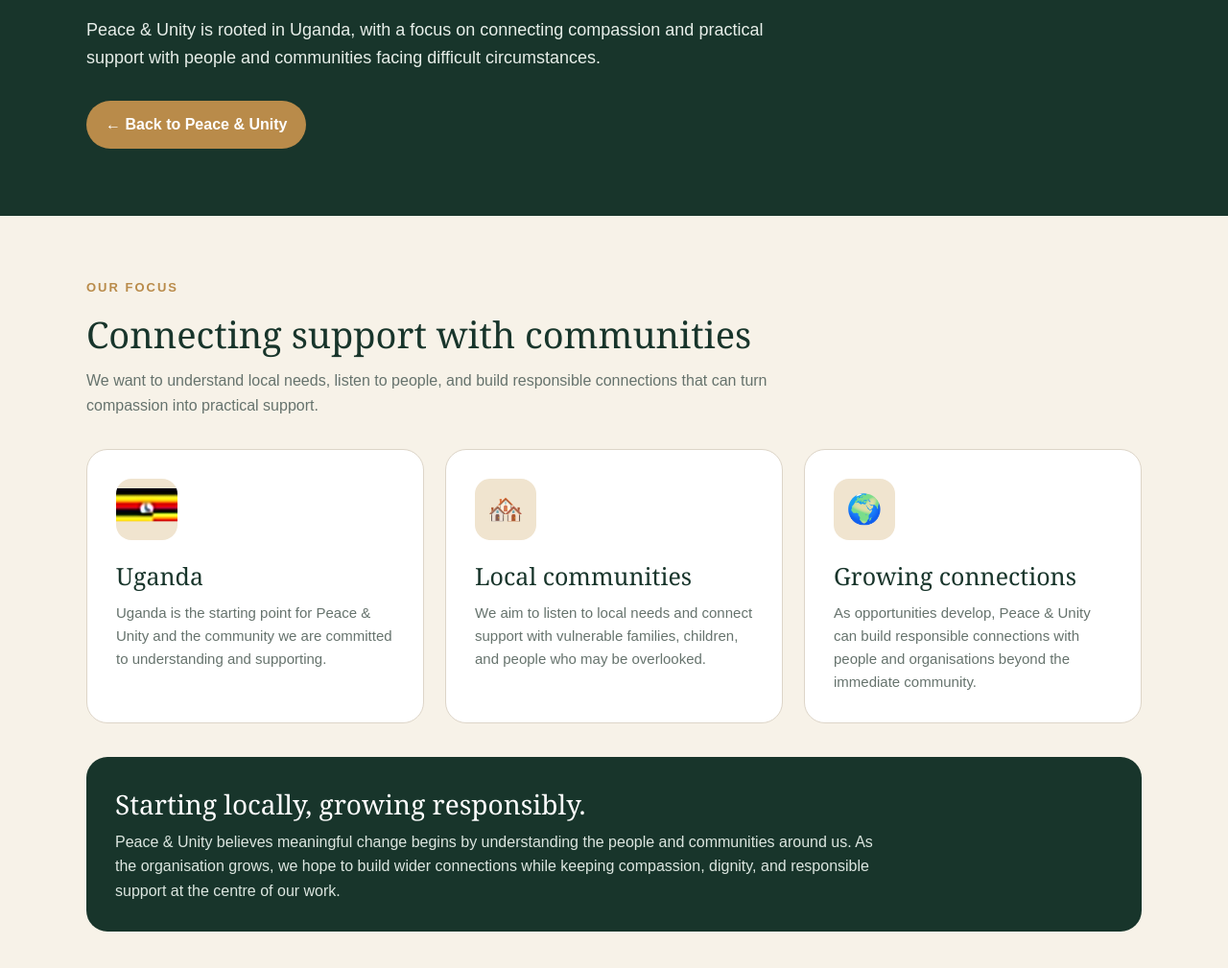
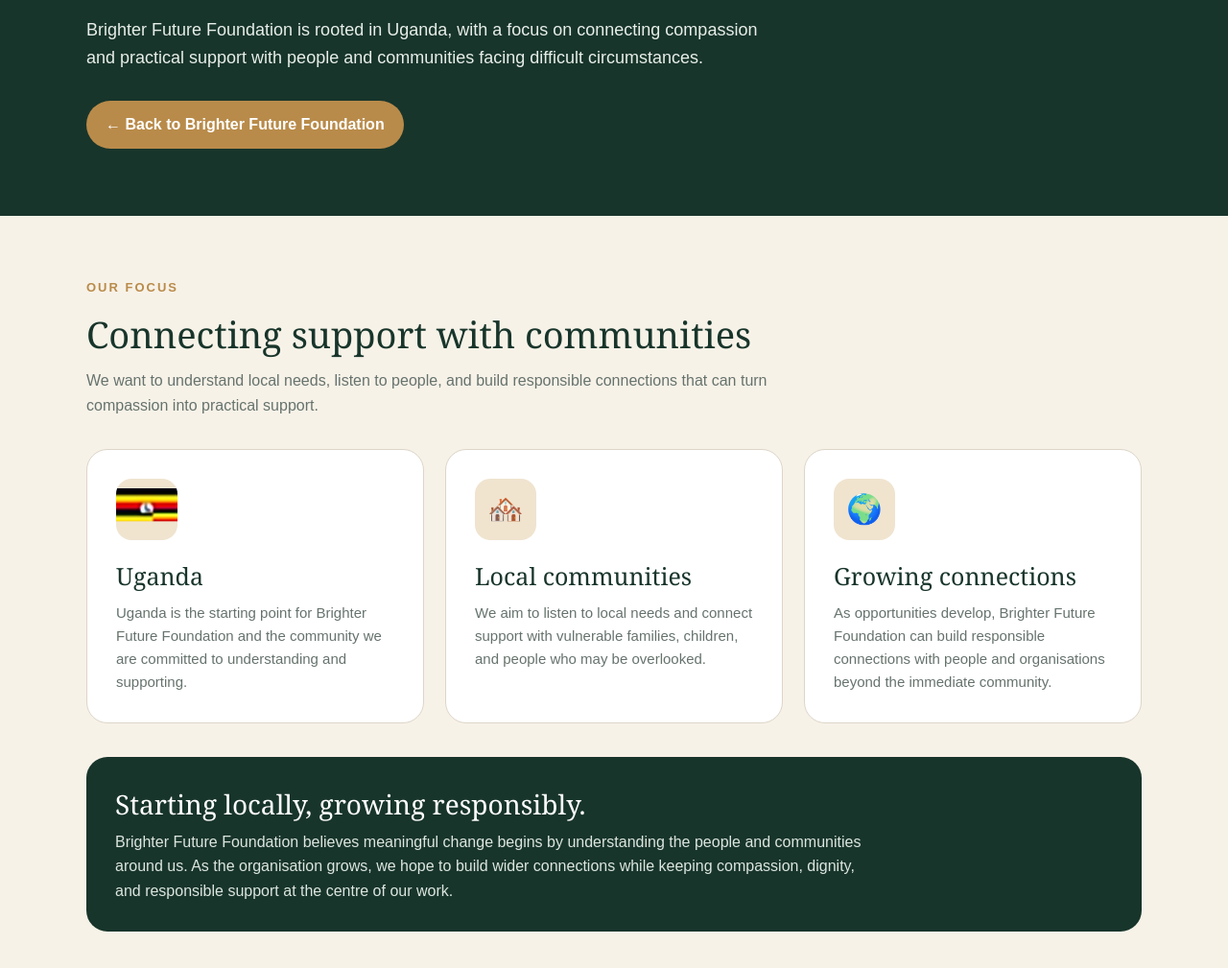
Before and after one commit to ivankayizzi9-web/Peace-and-Unity-website, a plain HTML site: page where-we-work.html in a window 1280 px wide. Shown: the part 191-1200 px from the top of the page at 96% size. Drawn offline with Linux system fonts and the light colour scheme.

Commit message:
Update organization name to Brighter Future Foundation

```diff
--- a/where-we-work.html
+++ b/where-we-work.html
@@ -3,7 +3,7 @@
 <head>
 <meta charset="UTF-8">
 <meta name="viewport" content="width=device-width, initial-scale=1.0">
-<title>Where We Work | Peace &amp; Unity</title>
+<title>Where We Work | Brighter Future Foundation</title>
 
 <style>
 :root{
@@ -172,12 +172,12 @@ h1{
     <div class="eyebrow">Our community focus</div>
     <h1>Where We Work</h1>
     <p>
-      Peace &amp; Unity is rooted in Uganda, with a focus on connecting
+      Brighter Future Foundation is rooted in Uganda, with a focus on connecting
       compassion and practical support with people and communities facing
       difficult circumstances.
     </p>
 
-    <a class="back" href="index.html">← Back to Peace &amp; Unity</a>
+    <a class="back" href="index.html">← Back to Brighter Future Foundation</a>
   </div>
 </header>
 
@@ -202,7 +202,7 @@ h1{
         </div>
         <h3>Uganda</h3>
         <p>
-          Uganda is the starting point for Peace &amp; Unity and the
+          Uganda is the starting point for Brighter Future Foundation and the
           community we are committed to understanding and supporting.
         </p>
       </article>
@@ -220,7 +220,7 @@ h1{
         <div class="where-icon">🌍</div>
         <h3>Growing connections</h3>
         <p>
-          As opportunities develop, Peace &amp; Unity can build responsible
+          As opportunities develop, Brighter Future Foundation can build responsible
           connections with people and organisations beyond the immediate
           community.
         </p>
@@ -231,7 +231,7 @@ h1{
     <div class="note">
       <h2>Starting locally, growing responsibly.</h2>
       <p>
-        Peace &amp; Unity believes meaningful change begins by understanding
+        Brighter Future Foundation believes meaningful change begins by understanding
         the people and communities around us. As the organisation grows,
         we hope to build wider connections while keeping compassion,
         dignity, and responsible support at the centre of our work.
```
